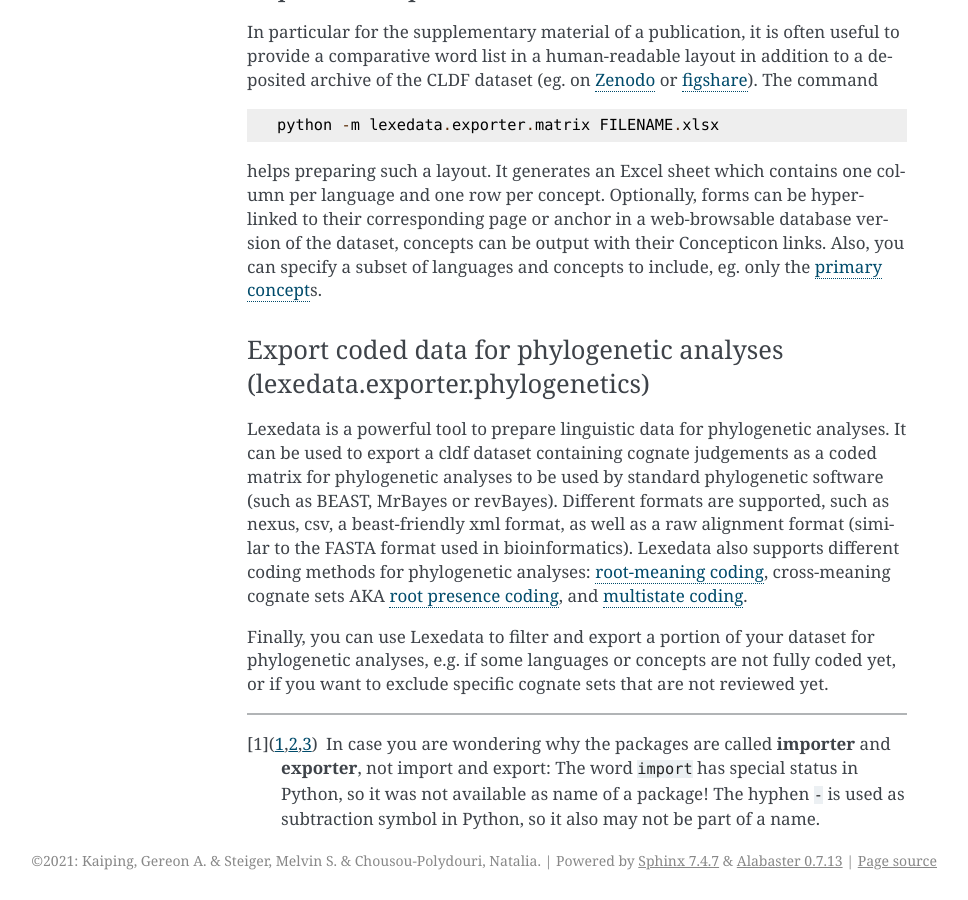
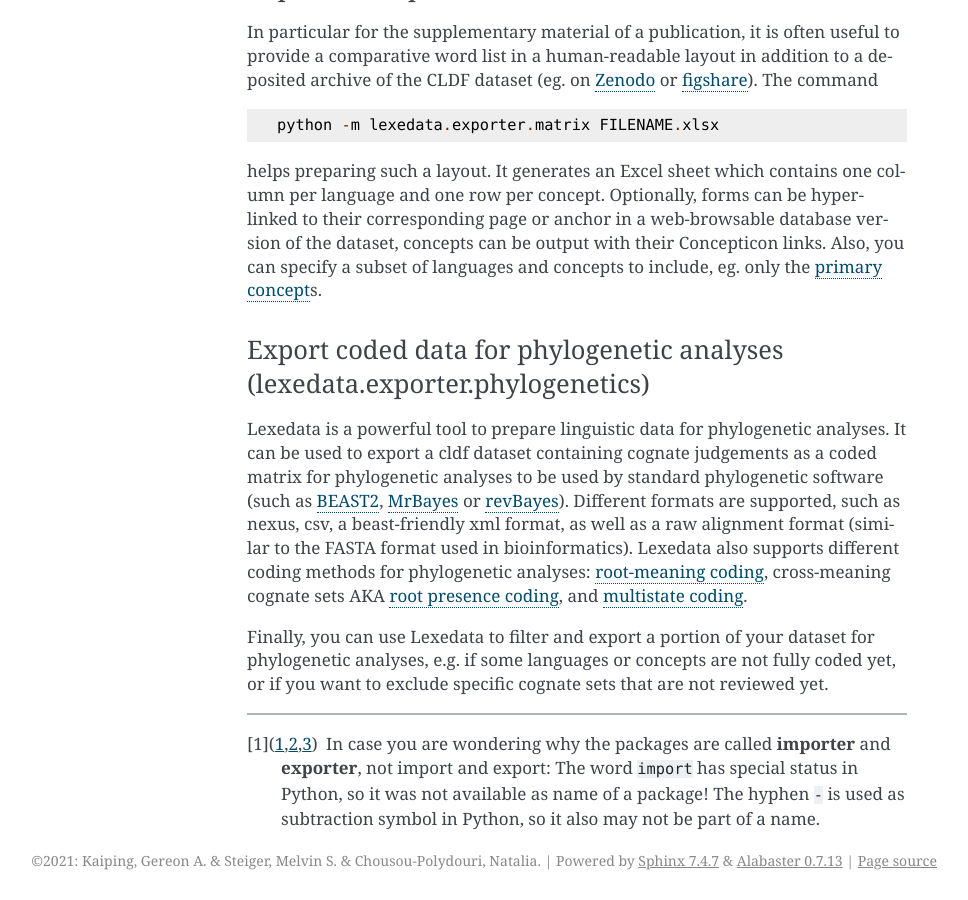
Before and after one commit to lexedata/lexedata, a Sphinx documentation site: the page built from docs/Manual.md, in a window 1280 px wide and 900 px high, scrolled down 13618 px. Shown: the whole window, without its empty margins (173-1141 px from the left). Built offline with Sphinx 7.4.7, drawn with Linux system fonts in a browser that asks for light colours.

Commit message:
Add hyperlinks

```diff
--- a/docs/Manual.md
+++ b/docs/Manual.md
@@ -275,7 +275,7 @@ helps preparing such a layout. It generates an Excel sheet which contains one co
 Lexedata is a powerful tool to prepare linguistic data for phylogenetic
 analyses. It can be used to export a cldf dataset containing cognate judgements
 as a coded matrix for phylogenetic analyses to be used by standard phylogenetic
-software (such as BEAST, MrBayes or revBayes). Different formats are supported,
+software (such as [BEAST2](http://www.beast2.org/), [MrBayes](http://nbisweden.github.io/MrBayes/) or [revBayes](https://revbayes.github.io/)). Different formats are supported,
 such as nexus, csv, a beast-friendly xml format, as well as a raw alignment
 format (similar to the FASTA format used in bioinformatics). Lexedata also
 supports different coding methods for phylogenetic analyses: {term}`root-meaning coding`,
```
